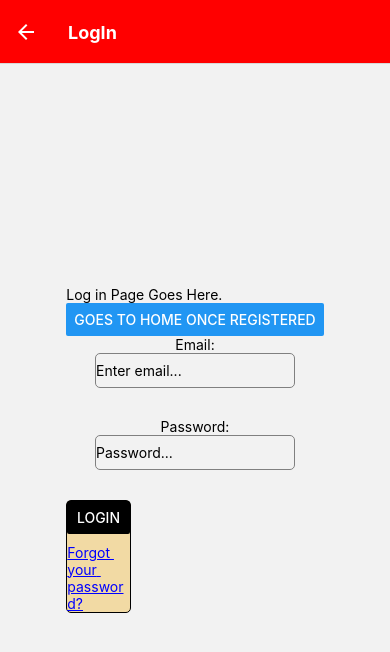
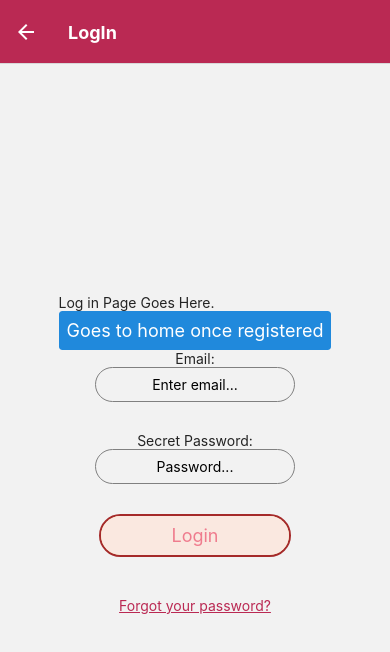
Before and after one commit to SirPhoros/love-birds, a React Native app: screen /LogIn in a window 390 px wide. Shown: the top 652 px of the page. Built offline with nearby package versions, Linux system fonts and the light colour scheme; no server answers.

Commit message:
buttons and text boxes styled

```diff
--- a/App.tsx
+++ b/App.tsx
@@ -2,6 +2,7 @@ import * as React from 'react';
 import { NavigationContainer } from '@react-navigation/native';
 import { createNativeStackNavigator } from '@react-navigation/native-stack';
 import { createBottomTabNavigator } from '@react-navigation/bottom-tabs';
+import { View } from 'react-native';
 import Home from './src/screens/Home';
 import Profile from './src/screens/Profile';
 import About from './src/screens/About';
@@ -15,6 +16,9 @@ import Welcome from './src/SignIn/Welcome';
 import Register from './src/SignIn/RegisterPage';
 import LogIn from './src/SignIn/LogIn';
 
+import { Icon } from 'react-native-elements';
+
+
 import { UserContextProvider } from './Context/UserContext';
 
 const Stack = createNativeStackNavigator()
@@ -22,7 +26,8 @@ const Tab = createBottomTabNavigator()
 
 function HomeTabs() {
   return (
-    	<Tab.Navigator screenOptions={{ headerStyle: {
+    	<Tab.Navigator screenOptions={{
+        headerStyle: {
           backgroundColor: 'red',
         },
         headerTintColor: '#fff',
@@ -90,16 +95,19 @@ function RelationshipTabs () {
 
 function App() {
   return (
-    // Navbar below //
+    // Navbar below //  modded line 102 - bg colour
     <UserContextProvider>
     <NavigationContainer>
-   <Stack.Navigator screenOptions={{ headerStyle: {
-        backgroundColor: 'red',
+   <Stack.Navigator
+      screenOptions={{ headerStyle: {
+        backgroundColor: '#BA2953'
       },
       headerTintColor: '#fff',
       headerTitleStyle: {
         fontWeight: 'bold',
-      }}}>
+      }
+
+      }}>
           <Stack.Screen name="Welcome" component={Welcome} />
           <Stack.Screen name="Register" component={Register} />
           <Stack.Screen name="LogIn" component={LogIn} />
@@ -113,6 +121,7 @@ function App() {
 
     </Stack.Navigator>
     </NavigationContainer>
+
     </UserContextProvider>
   );
 }
--- a/package.json
+++ b/package.json
@@ -23,6 +23,7 @@
     "nativewind": "^2.0.11",
     "react": "18.2.0",
     "react-native": "^0.71.8",
+    "react-native-elements": "^3.4.3",
     "react-native-gesture-handler": "~2.9.0",
     "react-native-paper": "^5.8.0",
     "react-native-reanimated": "~2.14.4",
--- a/src/SignIn/LogIn.tsx
+++ b/src/SignIn/LogIn.tsx
@@ -1,5 +1,7 @@
 import React, { useState } from 'react'
-import { View, Text, Button, TextInput, StyleSheet } from 'react-native'
+import { View, TextInput, StyleSheet } from 'react-native'
+import { Text, Button, Image } from "react-native-elements";
+
 import { useNavigation } from '@react-navigation/native'
 import { logIn } from '../../utils'
 
@@ -26,7 +28,7 @@ export default function LogIn() {
 					/>
 				</View>
 				<View style={{ alignItems: 'center', marginBottom: 20 }}>
-					<Text>Password:</Text>
+					<Text>Secret Password:</Text>
 					<TextInput
 						placeholder="Password..."
 						secureTextEntry={true}
@@ -43,14 +45,21 @@ export default function LogIn() {
 	function LoginMessage() {
 		return (
 		  <>
-				<View>
+			<View style={{ alignItems: 'center', marginBottom: 50 }}>
 				<Text>Welcome back! </Text>
-					<Text>We've missed you</Text>
+			</View>
+			<View style={{ alignItems: 'center', marginBottom: 50 }}>
+
+				<Text>We've missed you 😍</Text>
+			</View>
+			<View style={styles.buttonContainer}>
 				<Button
 				title="Head to the App"
 				onPress={() => {
-							nav.navigate('Home' as never)
+					nav.navigate('Home' as never);
 				}}
+				buttonStyle={{ backgroundColor: '#FAE8E0' }}
+				titleStyle={{ color: '#EF7C8E' }}
 				/>
 			</View>
 		  </>
@@ -69,16 +78,17 @@ export default function LogIn() {
 				<View style={styles.buttonContainer}>
 					<Button
 						title="Login"
-						color="#000000"
 						onPress={() => {
 							setEmail(emailLogin)
 							setPassword(passwordLogin)
 							console.log('email: ', email, 'password: ', password)
 							logIn(emailLogin, passwordLogin)
 						}}
+						buttonStyle={{ backgroundColor: '#FAE8E0' }}
+          				titleStyle={{ color: '#EF7C8E' }}
 					/>
-					<Text style={styles.forgotPasswordLink}>Forgot your password?</Text>
 				</View>
+				<Text style={styles.forgotPasswordLink }>Forgot your password?</Text>
 			</View>
 		)
 	}
@@ -111,21 +121,25 @@ const styles = StyleSheet.create({
 		width: 200,
 		borderWidth: 1,
 		borderColor: 'gray',
-		borderRadius: 5,
+		borderRadius: 50,
 		marginBottom: 10,
 		height: 35,
+		textAlign: 'center',
 	},
 	buttonContainer: {
-		width: '25%',
+		alignSelf: 'center',
+		width: '70%',
 		backgroundColor: '#f2daa4',
-		borderRadius: 5,
+		borderRadius: 50,
 		marginBottom: 10,
-		borderWidth: 1,
-		borderColor: '#000000',
+		borderWidth: 2,
+		borderColor: 'brown',
+		overflow: 'hidden',
 	},
 	forgotPasswordLink: {
-		marginTop: 10,
-		color: 'blue',
+		marginTop: 30,
+		color: '#BA2953',
 		textDecorationLine: 'underline',
+		textAlign: 'center',
 	},
 })
--- a/src/SignIn/RegisterPage.tsx
+++ b/src/SignIn/RegisterPage.tsx
@@ -1,5 +1,7 @@
 import React, { useState } from 'react'
-import { View, Text, Button, TextInput, Alert } from 'react-native'
+import { View, TextInput, Alert, StyleSheet } from 'react-native'
+import { Text, Button, Image } from "react-native-elements";
+
 import { useNavigation } from '@react-navigation/native'
 import { handleGoogle, handleSignUpWithEmail } from '../../utils'
 
@@ -15,21 +17,28 @@ export default function Register() {
 	function EmailRegister() {
 		return (
 			<>
+			  <View style={{ alignItems: 'center'}}>
 				<Text>Email:</Text>
+			  </View>
 				<TextInput
 					placeholder="add your email address here"
 					onChangeText={(newText) => {
 						newEmail = newText
 					}}
+					style={styles.textContainer}
 				></TextInput>
-				<Text>Password:</Text>
+			  <View style={{ alignItems: 'center'}}>
+				<Text>Secret Password:</Text>
+			  </View>
 				<TextInput
 					placeholder="add your password here"
 					secureTextEntry={true}
 					onChangeText={(newText) => {
 						newPassword = newText
 					}}
+					style={styles.textContainer}
 				></TextInput>
+			  <View style={styles.buttonContainer}>
 				<Button
 					title="Register With Email"
 					onPress={() => {
@@ -38,7 +47,10 @@ export default function Register() {
 						handleSignUpWithEmail(newEmail, newPassword)
 						Alert.alert('Registered Successfuly!')
 					}}
+					buttonStyle={{ backgroundColor: '#FAE8E0' }}
+          			titleStyle={{ color: '#EF7C8E' }}
 				/>
+			  </View>
 			</>
 		)
 	}
@@ -64,7 +76,7 @@ export default function Register() {
 	function Register() {
 		return (
 			<>
-				<Text className="text-2xl py-12">Register Here</Text>
+				<Text className="text-2xl py-12 text-center">Register Here</Text>
 				<EmailRegister />
 				{/* <GoogleRegister /> */}
 			</>
@@ -112,3 +124,27 @@ export default function Register() {
 		</View>
 	)
 }
+
+
+const styles = StyleSheet.create({
+	textContainer: {
+		width: 200,
+		borderWidth: 1,
+		borderColor: 'gray',
+		borderRadius: 50,
+		marginBottom: 20,
+		height: 35,
+		textAlign: 'center',
+	},
+	buttonContainer: {
+		alignSelf: 'center',
+		width: '70%',
+		backgroundColor: '#f2daa4',
+		borderRadius: 50,
+		marginBottom: 10,
+		marginTop: 20,
+		borderWidth: 2,
+		borderColor: 'brown',
+		overflow: 'hidden',
+	},
+})
--- a/src/SignIn/Welcome.tsx
+++ b/src/SignIn/Welcome.tsx
@@ -1,8 +1,10 @@
 import React from "react";
-import { View, Text, Button, Image, StyleSheet } from "react-native";
+import { View, StyleSheet } from "react-native";
+import { Text, Button, Image } from "react-native-elements";
+
 import { useNavigation } from "@react-navigation/native";
 import LoveBirdsLogo from '../../assets/Lovebirds-Logo.gif';
-// import Lovebirds from '../../assets/Lovebirds-welcomepage.jpg'
+
 
 export default function Welcome() {
   const nav = useNavigation()
@@ -20,12 +22,16 @@ export default function Welcome() {
         <Button
           title="Log In"
           onPress={() => nav.navigate('LogIn' as never)}
+          buttonStyle={{ backgroundColor: '#FAE8E0' }}
+          titleStyle={{ color: '#EF7C8E' }}
           />
       </View>
       <View style={styles.buttonContainer}>
         <Button
           title="Register"
           onPress={() => nav.navigate('Register' as never)}
+          buttonStyle={{ backgroundColor: '#FAE8E0' }}
+          titleStyle={{ color: '#EF7C8E' }}
           />
       </View>
       <View style={styles.welcomePageTxt}>
@@ -43,16 +49,18 @@ export default function Welcome() {
 
 const styles = StyleSheet.create({
   buttonContainer: {
-    width: '25%',
-    backgroundColor: '#f2daa4',
-    borderRadius: 5,
-    marginBottom: 10,
-    borderWidth: 1,
-    borderColor: '#000000',
-  },
+		alignSelf: 'center',
+		width: '70%',
+		backgroundColor: '#f2daa4',
+		borderRadius: 50,
+		marginBottom: 10,
+		borderWidth: 2,
+		borderColor: 'brown',
+		overflow: 'hidden',
+	},
   imageContainer: {
-    marginBottom: 20,
-    marginTop: 20,
+    marginBottom: 80,
+    marginTop: 10,
   },
   footer: {
     position: 'absolute',
@@ -60,7 +68,7 @@ const styles = StyleSheet.create({
     left: 0,
     right: 0,
     backgroundColor: '#f2f2f2',
-    paddingVertical: 10,
+    paddingVertical: 35,
     paddingHorizontal: 20,
   },
   footerText: {
--- a/src/screens/Profile.tsx
+++ b/src/screens/Profile.tsx
@@ -1,7 +1,9 @@
 import React, { useContext, useEffect, useState } from 'react'
-import { Text, View, Image, Button, Alert, TextInput } from 'react-native'
+import { View, Alert, TextInput, StyleSheet } from 'react-native'
+import { Text, Button, Image } from "react-native-elements";
 import { useNavigation } from '@react-navigation/native'
 import { UserContext } from '../../Context/UserContext'
+
 import {
 	checkRelationship,
 	getUserData,
@@ -47,17 +49,20 @@ export default function Profile() {
 					onChangeText={(newText) => {
 					newPartner = newText
 					}}
+					style={styles.textContainer}
 				></TextInput>
+				<View style={styles.buttonContainer}>
 					<Button
 						title="Add Relationship"
 						onPress={() => {
 							setProfileId({ ...profileId, partner_username: newPartner })
-
 							updatePartner(newPartner).then(() => {})
-
 							Alert.alert('Relationship updated with ' + newPartner)
 						}}
+						buttonStyle={{ backgroundColor: '#FAE8E0' }}
+                        titleStyle={{ color: '#EF7C8E' }}
 					/>
+				</View>
 			</>
 		)
 	}
@@ -102,6 +107,7 @@ export default function Profile() {
 	function SignOutButton() {
 		return (
 		  <>
+			<View style={styles.buttonContainer}>
 				<Button
 					title="Sign Out"
 					onPress={() => {
@@ -109,7 +115,10 @@ export default function Profile() {
 						logOut()
 						nav.navigate('Welcome' as never)
 					}}
+					buttonStyle={{ backgroundColor: '#FAE8E0' }}
+                    titleStyle={{ color: '#EF7C8E' }}
 				/>
+			</View>
 		  </>
 		)
 	}
@@ -133,7 +142,7 @@ export default function Profile() {
 						resizeMode: 'contain',
 						height: 100,
 						width: 100,
-						borderRadius: 40,
+						borderRadius: 50,
 					}}
 					source={{
 						uri:
@@ -183,3 +192,26 @@ export default function Profile() {
 		</>
 	)
 }
+
+const styles = StyleSheet.create({
+    buttonContainer: {
+		alignSelf: 'center',
+		width: '70%',
+		backgroundColor: '#f2daa4',
+		borderRadius: 50,
+		marginBottom: 10,
+		marginTop: 10,
+		borderWidth: 2,
+		borderColor: 'brown',
+		overflow: 'hidden',
+	  },
+      textContainer: {
+		width: 220,
+		borderWidth: 1,
+		borderColor: 'gray',
+		borderRadius:15,
+		marginBottom: 10,
+		height: 30,
+		textAlign: 'center',
+	},
+})
--- a/src/screens/SendEgg.tsx
+++ b/src/screens/SendEgg.tsx
@@ -1,5 +1,6 @@
 import React, { useState } from 'react';
-import { View, TextInput, Button, StyleSheet, Alert } from 'react-native';
+import { View, TextInput, StyleSheet, Alert } from 'react-native';
+import { Button } from 'react-native-elements';
 
 const SendEgg: React.FC = () => {
   const [message, setMessage] = useState('');
@@ -16,11 +17,12 @@ const SendEgg: React.FC = () => {
 
 return (
   <View style={styles.container}>
-      <View style={styles.gameContainer}>
+    <View style={styles.buttonContainer}>
       <Button
         title="Play a Game"
         onPress={() => Alert.alert('Game section coming soon! 🎮')}
-          color="#ffffff"
+        buttonStyle={{ backgroundColor: '#D8A7B1' }}
+        titleStyle={{ color: 'brown' }}
       />
     </View>
     <View style={styles.textContainer}>
@@ -36,7 +38,8 @@ const SendEgg: React.FC = () => {
         title="Send"
         onPress={() => Alert.alert('Message sent but lost now 🤷‍♂️')}
       //   onPress={handleSendMessage} //to fix once we can pass the stuff from database
-          color="#000000"
+        buttonStyle={{ backgroundColor: '#FAE8E0' }}
+        titleStyle={{ color: '#EF7C8E' }}
       />
     </View>
   </View>
@@ -50,30 +53,33 @@ const styles = StyleSheet.create({
     alignItems: 'center',
   },
   textContainer: {
-    width: '80%',
+		width: 300,
 		borderWidth: 1,
 		borderColor: 'gray',
-    borderRadius: 5,
+		borderRadius:15,
 		marginBottom: 10,
+		height: 100,
+		textAlign: 'center',
 	},
   textInput: {
     height: 40,
     paddingHorizontal: 10,
   },
   buttonContainer: {
-    width: '25%',
+		alignSelf: 'center',
+		width: '45%',
 		backgroundColor: '#f2daa4',
-    borderRadius: 5,
-    marginBottom: 10,
-    borderWidth: 1,
-    borderColor: '#000000',
+		borderRadius: 50,
+		marginBottom: 20,
+		marginTop: 10,
+		borderWidth: 2,
+		borderColor: 'brown',
+		overflow: 'hidden',
 	  },
-  gameContainer: {
-    width: '80%',
-    backgroundColor: 'green',
-    borderRadius: 5,
-    marginBottom: 10,
-    borderColor: '#000000',
+  loadingContainer: {
+    flex: 1,
+    justifyContent: 'center',
+    alignItems: 'center',
   },
 });
 
```
Also changed, not shown: assets/Lovebirds-welcomepage.jpg (deleted), 1 other file (tests, documents, lock files or other folders). Lines whose indentation alone changed are shown as unchanged.
